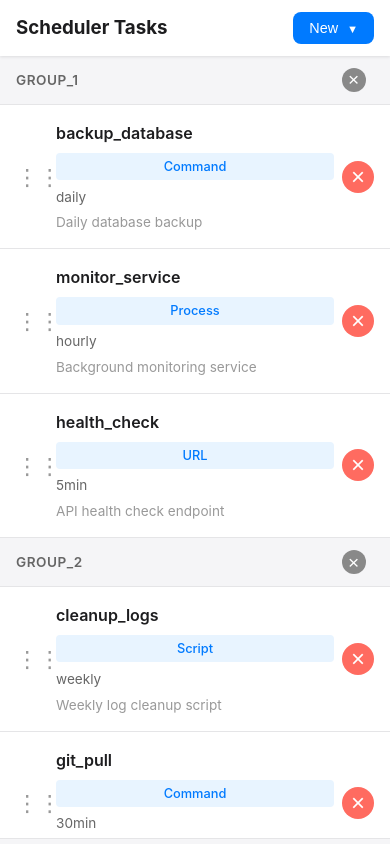
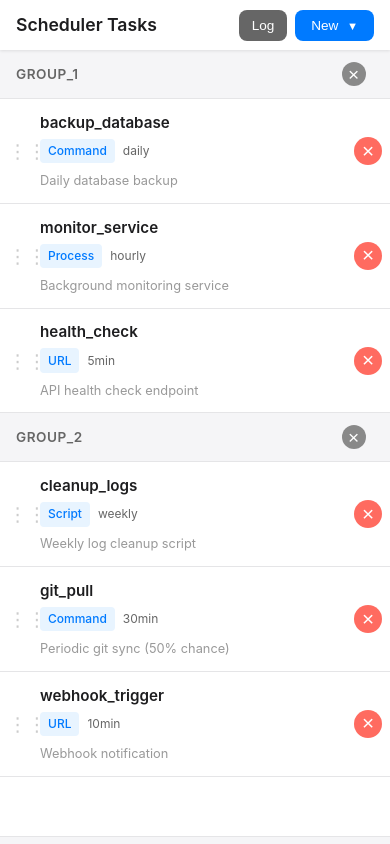
Before and after one commit to walter-a-jablonowski/Scheduler, a PHP site: page / in a window 390 px wide. Run offline with PHP 8.4, Linux system fonts and the light colour scheme.

Commit message:
Improved UI

```diff
--- a/ajax.php
+++ b/ajax.php
@@ -23,6 +23,17 @@ if( $_SERVER['REQUEST_METHOD'] === 'GET' ) {
         echo json_encode(['success' => true, 'task' => $task]);
       else
         echo json_encode(['success' => false, 'error' => 'Task not found']);
+      break;
+
+    case 'getLog':
+      $logFile = $taskManager->getLogFile();
+      if( $logFile && file_exists($logFile) ) {
+        $content = file_get_contents($logFile);
+        echo json_encode(['success' => true, 'content' => $content]);
+      }
+      else {
+        echo json_encode(['success' => false, 'error' => 'Log file not found']);
+      }
       break;
 
     default:
--- a/config.yml
+++ b/config.yml
@@ -1 +1,2 @@
 dataFile: data/demo_tasks.yml
+logFile:  G:/Meine Ablage/80-dools/shared/run.log
--- a/controller.js
+++ b/controller.js
@@ -14,12 +14,17 @@ const App = {
   attachEventListeners()
   {
     const btnNew = document.getElementById('btnNew');
+    const btnLog = document.getElementById('btnLog');
     const dropdownMenu = document.getElementById('dropdownMenu');
 
     btnNew.addEventListener('click', (e) => {
       e.stopPropagation();
       dropdownMenu.classList.toggle('active');
     });
+
+    if( btnLog ) {
+      btnLog.addEventListener('click', () => this.showLogModal());
+    }
 
     document.addEventListener('click', (e) => {
       if( ! e.target.closest('.dropdown-wrapper') )
@@ -39,18 +44,59 @@ const App = {
     });
 
     this.attachTaskItemListeners();
+    this.attachTaskItemListenersMobile();
     this.attachGroupDeleteListeners();
 
-    document.querySelector('.modal-close')?.addEventListener('click', () => this.closeModal());
+    document.querySelectorAll('.modal-close').forEach(btn => {
+      btn.addEventListener('click', (e) => {
+        const modal = e.target.closest('.modal-overlay');
+        if( modal )
+          modal.classList.remove('active');
+      });
+    });
+
     document.getElementById('modalOverlay')?.addEventListener('click', (e) => {
       if( e.target.id === 'modalOverlay' )
         this.closeModal();
+    });
+
+    document.getElementById('logModal')?.addEventListener('click', (e) => {
+      if( e.target.id === 'logModal' )
+        this.closeLogModal();
+    });
+
+    document.getElementById('confirmModal')?.addEventListener('click', (e) => {
+      if( e.target.id === 'confirmModal' )
+        this.closeConfirmModal();
     });
   },
 
   attachTaskItemListeners()
   {
     document.querySelectorAll('.task-item').forEach(item => {
+      if( item.dataset.clickListenersAttached )
+        return;
+
+      item.dataset.clickListenersAttached = 'true';
+
+      item.addEventListener('click', (e) => {
+        if( ! e.target.classList.contains('btn-delete') && ! e.target.classList.contains('drag-handle') )
+          this.editTask(parseInt(item.dataset.index));
+      });
+
+      const deleteBtn = item.querySelector('.btn-delete');
+      if( deleteBtn ) {
+        deleteBtn.addEventListener('click', (e) => {
+          e.stopPropagation();
+          this.deleteTask(parseInt(deleteBtn.dataset.index));
+        });
+      }
+    });
+  },
+
+  attachTaskItemListenersMobile()
+  {
+    document.querySelectorAll('.task-item-mobile').forEach(item => {
       if( item.dataset.clickListenersAttached )
         return;
 
@@ -211,6 +257,14 @@ const App = {
       if( deleteBtn )
         deleteBtn.dataset.index = index;
     });
+
+    const itemsMobile = document.querySelectorAll('.task-item-mobile');
+    itemsMobile.forEach((item, index) => {
+      item.dataset.index = index;
+      const deleteBtn = item.querySelector('.btn-delete');
+      if( deleteBtn )
+        deleteBtn.dataset.index = index;
+    });
   },
 
   loadTasks()
@@ -260,10 +314,7 @@ const App = {
       </div>
     `;
 
-    if( window.innerWidth <= 768 )
     this.showModal(promptHtml);
-    else
-      this.showEditor(promptHtml);
 
     setTimeout(() => {
       const input = document.getElementById('groupNameInput');
@@ -281,14 +332,8 @@ const App = {
       if( btnConfirm )
         btnConfirm.addEventListener('click', () => this.saveNewGroup());
 
-      if( btnCancel ) {
-        btnCancel.addEventListener('click', () => {
-          if( window.innerWidth <= 768 )
-            this.closeModal();
-          else
-            document.getElementById('taskEditor').innerHTML = '<div class="editor-placeholder">Select a task to edit or create a new one</div>';
-        });
-      }
+      if( btnCancel )
+        btnCancel.addEventListener('click', () => this.closeModal());
     }, 10);
   },
 
@@ -300,7 +345,7 @@ const App = {
 
     const groupName = input.value.trim();
     if( ! groupName ) {
-      alert('Please enter a group name');
+      this.showConfirmModal('Error', 'Please enter a group name', () => {}, true);
       return;
     }
 
@@ -315,16 +360,17 @@ const App = {
         location.reload();
       }
       else
-        alert('Failed to create group: ' + (data.error || 'Unknown error'));
+        this.showSnackbar('Failed to create group: ' + (data.error || 'Unknown error'), 'error');
     })
-    .catch(err => alert('Error: ' + err.message));
+    .catch(err => this.showSnackbar('Error: ' + err.message, 'error'));
   },
 
   deleteGroup(groupName)
   {
-    if( ! confirm(`Are you sure you want to delete the group "${groupName}" and all its tasks?`) )
-      return;
-
+    this.showConfirmModal(
+      'Delete Group',
+      `Are you sure you want to delete the group "${groupName}" and all its tasks?`,
+      () => {
         fetch('ajax.php', {
           method: 'POST',
           headers: { 'Content-Type': 'application/json' },
@@ -339,6 +385,8 @@ const App = {
             this.showSnackbar('Failed to delete group: ' + (data.error || 'Unknown error'), 'error');
         })
         .catch(err => this.showSnackbar('Error: ' + err.message, 'error'));
+      }
+    );
   },
 
   editTask(index)
@@ -368,14 +416,15 @@ const App = {
         else
           alert('Failed to load task: ' + (data.error || 'Unknown error'));
       })
-      .catch(err => alert('Error: ' + err.message));
+      .catch(err => this.showSnackbar('Error: ' + err.message, 'error'));
   },
 
   deleteTask(index)
   {
-    if( ! confirm('Are you sure you want to delete this task?') )
-      return;
-
+    this.showConfirmModal(
+      'Delete Task',
+      'Are you sure you want to delete this task?',
+      () => {
         fetch('ajax.php', {
           method: 'POST',
           headers: { 'Content-Type': 'application/json' },
@@ -384,21 +433,30 @@ const App = {
         .then(response => response.json())
         .then(data => {
           if( data.success ) {
-        const item = document.querySelector(`.task-item[data-index="${index}"]`);
-        if( item ) {
-          item.remove();
+            const itemDesktop = document.querySelector(`.task-item[data-index="${index}"]`);
+            const itemMobile = document.querySelector(`.task-item-mobile[data-index="${index}"]`);
+
+            if( itemDesktop )
+              itemDesktop.remove();
+            if( itemMobile )
+              itemMobile.remove();
+
             this.updateTaskIndices();
 
             if( this.currentTaskIndex === index ) {
               document.getElementById('taskEditor').innerHTML = '<div class="editor-placeholder">Select a task to edit or create a new one</div>';
               this.currentTaskIndex = null;
             }
-        }
+
+            if( window.innerWidth <= 768 )
+              this.closeModal();
           }
           else
             this.showSnackbar('Failed to delete task: ' + (data.error || 'Unknown error'), 'error');
         })
         .catch(err => this.showSnackbar('Error: ' + err.message, 'error'));
+      }
+    );
   },
 
   renderEditor(task)
@@ -493,7 +551,9 @@ const App = {
 
   closeModal()
   {
-    document.getElementById('modalOverlay').classList.remove('active');
+    const modal = document.getElementById('modalOverlay');
+    if( modal )
+      modal.classList.remove('active');
   },
 
   attachFormListeners()
@@ -695,11 +755,18 @@ const App = {
   addTaskToList(taskData)
   {
     const taskList = document.getElementById('taskList');
+    const taskListMobile = document.getElementById('taskListMobile');
+
     const emptyState = taskList.querySelector('.empty-state');
     if( emptyState )
       emptyState.remove();
 
+    const emptyStateMobile = taskListMobile?.querySelector('.empty-state');
+    if( emptyStateMobile )
+      emptyStateMobile.remove();
+
     const newIndex = document.querySelectorAll('.task-item').length;
+
     const taskHtml = `
       <div class="task-item" data-index="${newIndex}">
         <div class="drag-handle">⠸⠸</div>
@@ -715,9 +782,27 @@ const App = {
       </div>
     `;
 
+    const taskHtmlMobile = `
+      <div class="task-item-mobile" data-index="${newIndex}">
+        <div class="drag-handle">⠸⠸</div>
+        <div class="task-info-mobile">
+          <div class="task-name">${this.escapeHtml(taskData.name || '')}</div>
+          <div class="task-meta-mobile">
+            <span class="task-type">${this.escapeHtml(taskData.type || '')}</span>
+            <span class="task-interval">${this.escapeHtml(taskData.interval || '')}</span>
+          </div>
+          ${taskData.comment ? `<div class="task-comment">${this.escapeHtml(taskData.comment)}</div>` : ''}
+        </div>
+        <button class="btn-delete" data-index="${newIndex}" title="Delete task">×</button>
+      </div>
+    `;
+
     taskList.insertAdjacentHTML('beforeend', taskHtml);
+    if( taskListMobile )
+      taskListMobile.insertAdjacentHTML('beforeend', taskHtmlMobile);
 
     this.attachTaskItemListeners();
+    this.attachTaskItemListenersMobile();
     this.attachDragListenersToItems();
   },
 
@@ -835,6 +920,77 @@ const App = {
     return div.innerHTML;
   },
 
+  showLogModal()
+  {
+    const logModal = document.getElementById('logModal');
+    const logContent = document.getElementById('logContent');
+
+    logContent.textContent = 'Loading...';
+    logModal.classList.add('active');
+
+    fetch('ajax.php?action=getLog')
+      .then(response => response.json())
+      .then(data => {
+        if( data.success )
+          logContent.textContent = data.content || 'Log file is empty';
+        else
+          logContent.textContent = 'Error: ' + (data.error || 'Failed to load log file');
+      })
+      .catch(err => {
+        logContent.textContent = 'Error: ' + err.message;
+      });
+  },
+
+  closeLogModal()
+  {
+    document.getElementById('logModal').classList.remove('active');
+  },
+
+  showConfirmModal(title, message, onConfirm, isAlert = false)
+  {
+    const modal = document.getElementById('confirmModal');
+    const titleEl = document.getElementById('confirmTitle');
+    const messageEl = document.getElementById('confirmMessage');
+    const btnConfirm = document.getElementById('btnConfirmAction');
+    const btnCancel = document.getElementById('btnCancelAction');
+
+    titleEl.textContent = title;
+    messageEl.textContent = message;
+
+    if( isAlert ) {
+      btnConfirm.textContent = 'OK';
+      btnCancel.style.display = 'none';
+    }
+    else {
+      btnConfirm.textContent = 'Confirm';
+      btnCancel.style.display = 'block';
+    }
+
+    const confirmHandler = () => {
+      this.closeConfirmModal();
+      if( onConfirm )
+        onConfirm();
+      btnConfirm.removeEventListener('click', confirmHandler);
+      btnCancel.removeEventListener('click', cancelHandler);
+    };
+
+    const cancelHandler = () => {
+      this.closeConfirmModal();
+      btnConfirm.removeEventListener('click', confirmHandler);
+      btnCancel.removeEventListener('click', cancelHandler);
+    };
+
+    btnConfirm.addEventListener('click', confirmHandler);
+    btnCancel.addEventListener('click', cancelHandler);
+
+    modal.classList.add('active');
+  },
+
+  closeConfirmModal()
+  {
+    document.getElementById('confirmModal').classList.remove('active');
+  },
+
   adjustDevInfoHeight()
   {
     const devInfoTab = document.querySelector('[data-tab-content="devinfo"]');
--- a/index.php
+++ b/index.php
@@ -16,11 +16,14 @@ $tasksGrouped = $taskManager->loadTasksGrouped();
 
   <header class="header">
     <h3>Scheduler Tasks</h3>
-    <div class="dropdown-wrapper">
-      <button id="btnNew" class="btn-new">New <span class="arrow-down">▼</span></button>
-      <div id="dropdownMenu" class="dropdown-menu">
-        <button class="dropdown-item" data-action="new-task">New Task</button>
-        <button class="dropdown-item" data-action="new-group">New Group</button>
+    <div class="header-buttons">
+      <button id="btnLog" class="btn-log">Log</button>
+      <div class="dropdown-wrapper">
+        <button id="btnNew" class="btn-new">New <span class="arrow-down">▼</span></button>
+        <div id="dropdownMenu" class="dropdown-menu">
+          <button class="dropdown-item" data-action="new-task">New Task</button>
+          <button class="dropdown-item" data-action="new-group">New Group</button>
+        </div>
       </div>
     </div>
   </header>
@@ -28,7 +31,7 @@ $tasksGrouped = $taskManager->loadTasksGrouped();
   <div class="container">
 
     <div class="task-list-panel">
-      <div id="taskList" class="task-list">
+      <div id="taskList" class="task-list task-list-desktop">
         <?php if( ! empty($tasksGrouped) ): ?>
           <?php
           $globalIndex = 0;
@@ -60,6 +63,41 @@ $tasksGrouped = $taskManager->loadTasksGrouped();
           <div class="empty-state">No tasks yet. Click "New Task" to create one.</div>
         <?php endif; ?>
       </div>
+
+      <div id="taskListMobile" class="task-list task-list-mobile">
+        <?php if( ! empty($tasksGrouped) ): ?>
+          <?php
+          $globalIndex = 0;
+          foreach( $tasksGrouped as $groupName => $tasks ):
+            if( ! is_array($tasks) )
+              continue;
+          ?>
+            <div class="group-header-wrapper-mobile">
+              <div class="group-header-text"><?= htmlspecialchars($groupName) ?></div>
+              <button class="btn-delete-group" data-group="<?= htmlspecialchars($groupName) ?>" title="Delete group">×</button>
+            </div>
+            <?php foreach( $tasks as $task ): ?>
+              <div class="task-item-mobile" data-index="<?= $globalIndex ?>">
+                <div class="drag-handle">⋮⋮</div>
+                <div class="task-info-mobile">
+                  <div class="task-name"><?= htmlspecialchars($task['name'] ?? '') ?></div>
+                  <div class="task-meta-mobile">
+                    <span class="task-type"><?= htmlspecialchars($task['type'] ?? '') ?></span>
+                    <span class="task-interval"><?= htmlspecialchars($task['interval'] ?? '') ?></span>
+                  </div>
+                  <?php if( ! empty($task['comment']) ): ?>
+                    <div class="task-comment"><?= htmlspecialchars($task['comment']) ?></div>
+                  <?php endif; ?>
+                </div>
+                <button class="btn-delete" data-index="<?= $globalIndex ?>" title="Delete task">×</button>
+              </div>
+              <?php $globalIndex++; ?>
+            <?php endforeach; ?>
+          <?php endforeach; ?>
+        <?php else: ?>
+          <div class="empty-state">No tasks yet. Click "New Task" to create one.</div>
+        <?php endif; ?>
+      </div>
     </div>
 
     <div class="task-editor-panel">
@@ -79,6 +117,25 @@ $tasksGrouped = $taskManager->loadTasksGrouped();
     </div>
   </div>
 
+  <div id="logModal" class="modal-overlay log-modal">
+    <div class="modal-content log-modal-content">
+      <button class="modal-close">×</button>
+      <div class="log-header">Log File</div>
+      <pre id="logContent" class="log-content"></pre>
+    </div>
+  </div>
+
+  <div id="confirmModal" class="modal-overlay confirm-modal">
+    <div class="modal-content confirm-modal-content">
+      <h3 id="confirmTitle">Confirm Action</h3>
+      <p id="confirmMessage">Are you sure?</p>
+      <div class="form-actions">
+        <button class="btn-confirm" id="btnConfirmAction">Confirm</button>
+        <button class="btn-cancel" id="btnCancelAction">Cancel</button>
+      </div>
+    </div>
+  </div>
+
   <script src="controller.js?v=<?= filemtime('controller.js') ?>"></script>
 </body>
 </html>
--- a/lib/TaskManager.php
+++ b/lib/TaskManager.php
@@ -20,6 +20,12 @@ class TaskManager
       return [];
 
     return Yaml::parseFile($this->configFile);
+  }
+
+  public function getLogFile() : ?string
+  {
+    $config = $this->loadConfig();
+    return $config['logFile'] ?? null;
   }
 
   public function loadTasks() : array
--- a/style.css
+++ b/style.css
@@ -13,7 +13,7 @@ body {
 
 .header {
   background: #fff;
-  padding: 1rem 1.65rem;
+  padding: 0.75rem 1.5rem;
   box-shadow: 0 1px 3px rgba(0,0,0,0.1);
   display: flex;
   justify-content: space-between;
@@ -21,6 +21,34 @@ body {
   position: sticky;
   top: 0;
   z-index: 100;
+}
+
+.header h1,
+.header h3 {
+  font-size: 1.5rem;
+  font-weight: 600;
+}
+
+.header-buttons {
+  display: flex;
+  gap: 0.75rem;
+  align-items: center;
+}
+
+.btn-log {
+  background: #666;
+  color: #fff;
+  border: none;
+  padding: 0.6rem 1rem;
+  border-radius: 8px;
+  font-size: 0.9rem;
+  font-weight: 500;
+  cursor: pointer;
+  transition: background 0.2s;
+}
+
+.btn-log:hover {
+  background: #444;
 }
 
 .dropdown-wrapper {
@@ -85,7 +113,7 @@ body {
 
 .container {
   display: flex;
-  height: calc(100vh - 73px);
+  height: calc(100vh - 65px);
   overflow: hidden;
 }
 
@@ -100,7 +128,16 @@ body {
   padding: 0;
 }
 
-.group-header-wrapper {
+.task-list-desktop {
+  display: block;
+}
+
+.task-list-mobile {
+  display: none;
+}
+
+.group-header-wrapper,
+.group-header-wrapper-mobile {
   background: #f5f5f7;
   padding: 0.75rem 1rem;
   border-bottom: 1px solid #e5e5e7;
@@ -472,24 +509,115 @@ body {
   height: calc(100% - 2rem);
 }
 
+.log-modal .modal-content {
+  max-width: 100%;
+  width: 100%;
+  height: 100%;
+  max-height: 100%;
+  border-radius: 0;
+  margin: 0;
+  display: flex;
+  flex-direction: column;
+}
+
+.log-header {
+  font-size: 1.2rem;
+  font-weight: 600;
+  padding: 1rem 1.5rem;
+  border-bottom: 1px solid #e5e5e7;
+  background: #fff;
+}
+
+.log-content {
+  flex: 1;
+  overflow: auto;
+  padding: 1rem;
+  margin: 0;
+  background: #1e1e1e;
+  color: #d4d4d4;
+  font-family: 'Courier New', monospace;
+  font-size: 0.85rem;
+  line-height: 1.5;
+  white-space: pre-wrap;
+  word-wrap: break-word;
+}
+
+.log-modal .modal-close {
+  z-index: 100;
+}
+
+.confirm-modal-content {
+  max-width: 400px;
+  padding: 2rem;
+  text-align: center;
+}
+
+.confirm-modal-content h3 {
+  font-size: 1.3rem;
+  margin-bottom: 1rem;
+  color: #1d1d1f;
+}
+
+.confirm-modal-content p {
+  font-size: 1rem;
+  color: #666;
+  margin-bottom: 1.5rem;
+  line-height: 1.5;
+}
+
+.btn-confirm {
+  background: #ff3b30;
+  color: #fff;
+  border: none;
+  padding: 0.7rem 1.5rem;
+  border-radius: 8px;
+  font-size: 0.95rem;
+  font-weight: 500;
+  cursor: pointer;
+  transition: background 0.2s;
+  flex: 1;
+}
+
+.btn-confirm:hover {
+  background: #d70015;
+}
+
 @media (max-width: 768px) {
 
   .header {
-    padding: 0.75rem 1rem;
+    padding: 0.6rem 1rem;
   }
 
-  .header h1 {
-    font-size: 1.2rem;
+  .header h1,
+  .header h3 {
+    font-size: 1.1rem;
+  }
+
+  .header-buttons {
+    gap: 0.5rem;
+  }
+
+  .btn-log {
+    padding: 0.5rem 0.8rem;
+    font-size: 0.85rem;
   }
 
   .btn-new {
     padding: 0.5rem 1rem;
-    font-size: 0.9rem;
+    font-size: 0.85rem;
+  }
+
+  .task-list-desktop {
+    display: none;
+  }
+
+  .task-list-mobile {
+    display: block;
   }
 
   .container {
     flex-direction: column;
-    height: calc(100vh - 61px);
+    height: calc(100vh - 57px);
   }
 
   .task-list-panel {
@@ -502,69 +630,98 @@ body {
     display: none;
   }
 
-  .task-item {
-    grid-template-columns: 40px 1fr 40px;
-    padding: 1rem;
+  .task-item-mobile {
+    display: flex;
+    flex-direction: column;
+    padding: 0.85rem 1rem;
     background: #fff;
     border-bottom: 1px solid #e5e5e7;
+    position: relative;
   }
 
-  .task-item:hover {
+  .task-item-mobile:hover {
     background: #f9f9f9;
   }
 
-  .task-info {
+  .task-item-mobile .drag-handle {
+    position: absolute;
+    left: 0.5rem;
+    top: 50%;
+    transform: translateY(-50%);
+    font-size: 1.2rem;
+    color: #ccc;
+  }
+
+  .task-info-mobile {
     display: flex;
     flex-direction: column;
-    gap: 0.5rem;
-    align-items: flex-start;
-  }
-
-  .task-name {
-    font-size: 1rem;
-    font-weight: 600;
-    white-space: normal;
-  }
-
-  .task-meta {
-    display: flex;
-    gap: 0.75rem;
+    gap: 0.4rem;
+    padding-left: 1.5rem;
+    padding-right: 2rem;
     width: 100%;
   }
 
-  .task-type {
-    font-size: 0.8rem;
+  .task-info-mobile .task-name {
+    font-size: 0.95rem;
+    font-weight: 600;
+    white-space: normal;
+    line-height: 1.3;
+    color: #1d1d1f;
   }
 
-  .task-interval {
-    font-size: 0.85rem;
+  .task-meta-mobile {
+    display: flex;
+    flex-wrap: wrap;
+    gap: 0.5rem;
+    align-items: center;
   }
 
-  .task-comment {
-    font-size: 0.85rem;
+  .task-meta-mobile .task-type {
+    font-size: 0.75rem;
+    padding: 0.2rem 0.5rem;
+  }
+
+  .task-meta-mobile .task-interval {
+    font-size: 0.75rem;
+    color: #666;
+  }
+
+  .task-info-mobile .task-comment {
+    font-size: 0.8rem;
     color: #999;
     white-space: normal;
-    line-height: 1.4;
+    line-height: 1.35;
+    margin-top: 0.15rem;
+    width: 100%;
   }
 
-  .drag-handle {
-    font-size: 1.4rem;
-  }
-
-  .btn-delete {
-    width: 32px;
-    height: 32px;
+  .task-item-mobile .btn-delete {
+    position: absolute;
+    right: 0.5rem;
+    top: 50%;
+    transform: translateY(-50%);
+    width: 28px;
+    height: 28px;
+    font-size: 1.3rem;
   }
 
   .modal-content {
-    margin: 0;
-    max-height: 95vh;
-    border-radius: 12px 12px 0 0;
-    align-self: flex-end;
+    max-width: 90%;
+    max-height: 80vh;
+    border-radius: 12px;
+    margin: auto;
+  }
+
+  .group-name-prompt {
+    padding: 1.5rem;
   }
 
   .task-form {
-    padding: 1.5rem;
+    padding: 1rem;
+  }
+
+  .modal-content .task-editor {
+    padding: 0.5rem;
   }
 
   .form-group textarea[name="devInfo"] {
```
Lines whose indentation alone changed are shown as unchanged.
